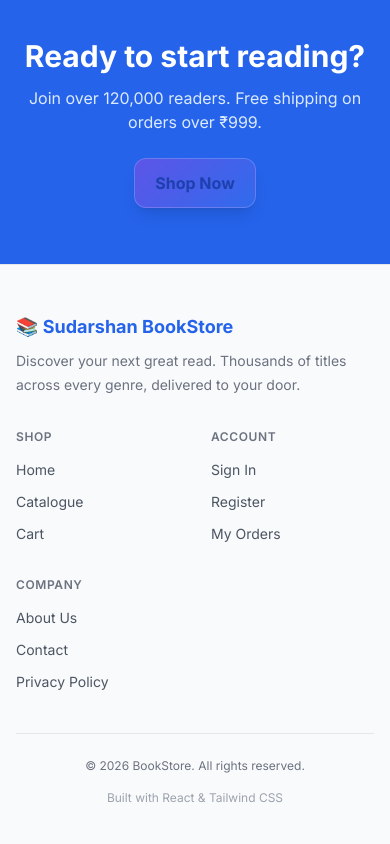
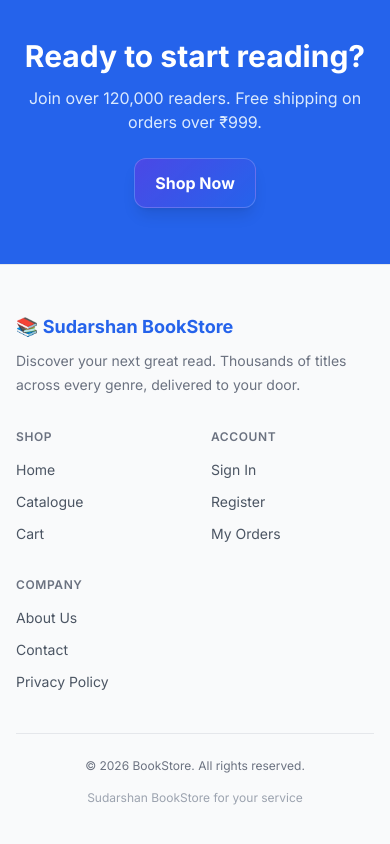
Before and after one commit to SudarshanBharate/BookStore, a React (Vite) app: page / in a window 390 px wide. Shown: the part 7188-8032 px from the top of the page. Built offline with nearby package versions, Linux system fonts and the light colour scheme.

Commit message:
ui: catalogue list default + sticky sidebar, home 5-col grid, shop now btn white text, footer tagline

```diff
--- a/src/components/Footer.jsx
+++ b/src/components/Footer.jsx
@@ -76,7 +76,7 @@ export default function Footer() {
             &copy; {year} BookStore. All rights reserved.
           </p>
           <p className="text-xs text-gray-400 dark:text-gray-500">
-            Built with React &amp; Tailwind CSS
+            Sudarshan BookStore for your service
           </p>
         </div>
       </div>
--- a/src/pages/CataloguePage.jsx
+++ b/src/pages/CataloguePage.jsx
@@ -13,7 +13,7 @@ const SORT_OPTIONS = [
 
 export default function CataloguePage() {
   const [searchParams, setSearchParams] = useSearchParams();
-  const [view, setView] = useState("grid");
+  const [view, setView] = useState("list");
 
   const activeCategory = searchParams.get("category") || "All";
   const searchQuery = searchParams.get("search") || "";
@@ -65,9 +65,9 @@ export default function CataloguePage() {
       </div>
 
       <div className="flex flex-col gap-6 lg:flex-row">
-        {/* Sidebar filters */}
+        {/* Sidebar filters — sticky so categories stay visible while scrolling */}
         <aside className="w-full shrink-0 lg:w-56">
-          <div className="card p-4">
+          <div className="card p-4 lg:sticky lg:top-24">
             <h2 className="mb-3 text-xs font-semibold uppercase tracking-wider text-gray-500 dark:text-gray-400">
               Categories
             </h2>
--- a/src/pages/HomePage.jsx
+++ b/src/pages/HomePage.jsx
@@ -89,7 +89,7 @@ export default function HomePage() {
       {/* Featured books */}
       <section className="mx-auto max-w-7xl px-4 py-14 sm:px-6 lg:px-8">
         <SectionHeader title="Featured Books" subtitle="Handpicked favourites our readers love" href="/catalogue" />
-        <div className="mt-6 grid grid-cols-1 gap-6 sm:grid-cols-2 lg:grid-cols-3">
+        <div className="mt-6 grid grid-cols-1 gap-6 sm:grid-cols-2 lg:grid-cols-5">
           {FEATURED.map((book) => (
             <BookCard key={book.id} book={book} />
           ))}
@@ -118,7 +118,7 @@ export default function HomePage() {
       {/* New Arrivals */}
       <section className="mx-auto max-w-7xl px-4 py-14 sm:px-6 lg:px-8">
         <SectionHeader title="New Arrivals" subtitle="Fresh titles added this week" href="/catalogue" />
-        <div className="mt-6 grid grid-cols-1 gap-6 sm:grid-cols-2 lg:grid-cols-4">
+        <div className="mt-6 grid grid-cols-1 gap-6 sm:grid-cols-2 lg:grid-cols-5">
           {NEW_ARRIVALS.map((book) => (
             <BookCard key={book.id} book={book} />
           ))}
@@ -134,7 +134,7 @@ export default function HomePage() {
               subtitle="Based on your past orders"
               href="/catalogue"
             />
-            <div className="mt-6 grid grid-cols-1 gap-6 sm:grid-cols-2 lg:grid-cols-4">
+            <div className="mt-6 grid grid-cols-1 gap-6 sm:grid-cols-2 lg:grid-cols-5">
               {recommendations.map((book) => (
                 <BookCard key={book.id} book={book} />
               ))}
@@ -153,7 +153,7 @@ export default function HomePage() {
           as={Link}
           to="/catalogue"
           size="lg"
-          className="mt-6 !bg-white !text-primary-800 !font-bold hover:!bg-primary-50 !shadow-lg"
+          className="mt-6 !font-bold !shadow-lg"
         >
           Shop Now
         </Button>
```
